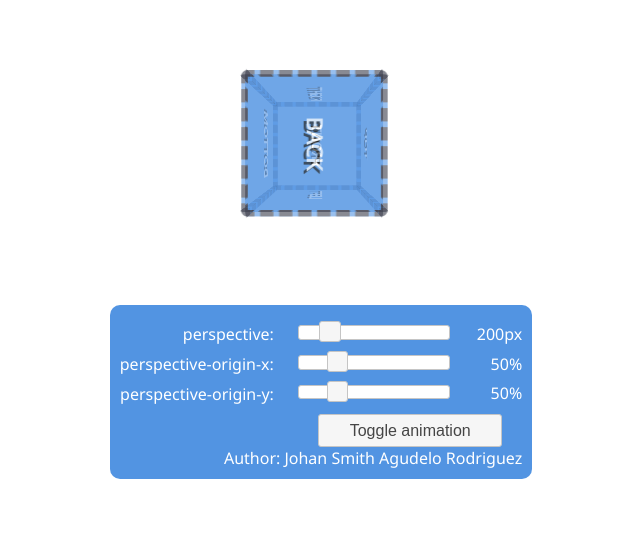
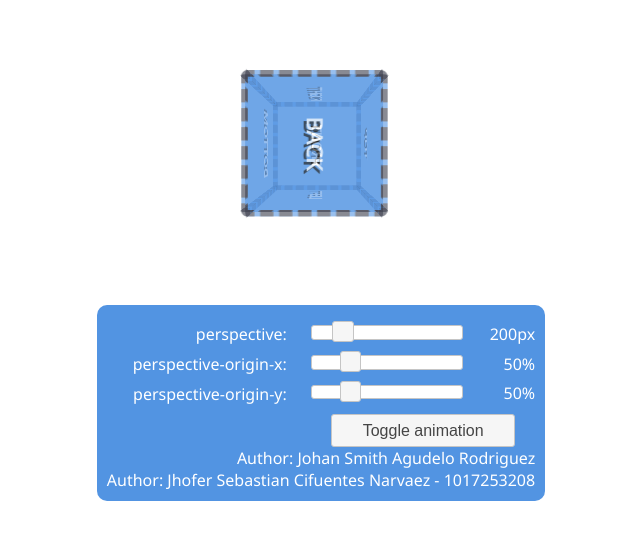
Before and after one commit to Sebas97LoL/dsw-tarea-9, a plain HTML site: page index.html in a window 1280 px wide. Shown: the whole page, without its empty margins (319-959 px from the left). Drawn offline with nearby package versions, Linux system fonts and the light colour scheme.

Commit message:
Agregue mi nombre xD

```diff
--- a/index.html
+++ b/index.html
@@ -208,6 +208,7 @@
       </div>
 
       <p>Author: Johan Smith Agudelo Rodriguez</p>
+      <p>Author: Jhofer Sebastian Cifuentes Narvaez - 1017253208</p>
 
     </div>
   </div>
```
